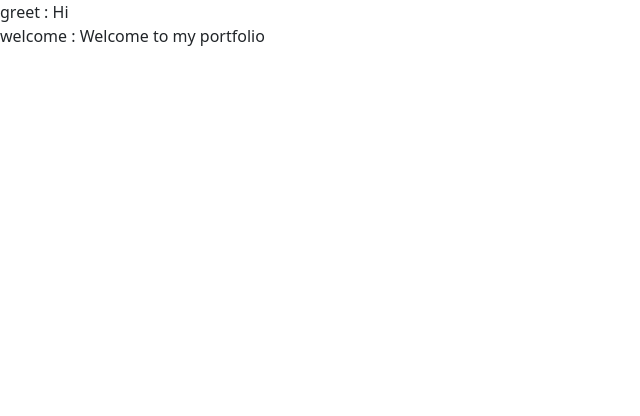
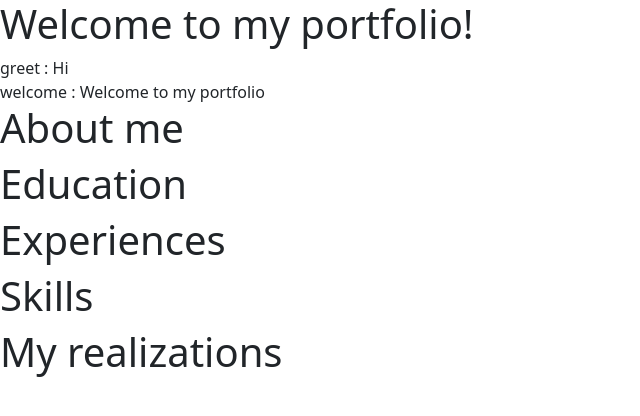
Before and after one commit to melohan/portfolio, a Vue app in the folder custom-portfolio/: page / in a window 1280 px wide. Shown: the top 416 px of the page, without its empty margins (0-640 px from the left). Built offline with nearby package versions, Linux system fonts and the light colour scheme.

Commit message:
Create of a component for each section of the portfolio

```diff
--- a/custom-portfolio/src/App.vue
+++ b/custom-portfolio/src/App.vue
@@ -1,10 +1,20 @@
 <script setup>
 import { defineComponent } from 'vue'
 import Home from './components/Home.vue'
+import About from './components/About.vue'
+import Education from './components/Education.vue'
+import Experiences from './components/Education.vue'
+import Skills from './components/Skills.vue'
+import Realizations from './components/Realizations.vue'
 </script>
 
 <template>
   <div id="app">
-     <Home />
+     <Home title="Welcome to my portfolio!" />
+     <About title="About me" />
+     <Education title="Education" />
+     <Experiences title="Experiences" />
+     <Skills title="Skills" />
+     <Realizations title="My realizations" />
   </div>
 </template>
--- /dev/null
+++ b/custom-portfolio/src/components/About.vue
@@ -0,0 +1,14 @@
+<script setup>
+defineProps({
+  title: {
+    type: String,
+    required: true
+  }
+})
+</script>
+
+<template>
+  <div id="app">
+     <h1>{{ title }}</h1>
+  </div>
+</template>
--- /dev/null
+++ b/custom-portfolio/src/components/Education.vue
@@ -0,0 +1,14 @@
+<script setup>
+defineProps({
+  title: {
+    type: String,
+    required: true
+  }
+})
+</script>
+
+<template>
+  <div id="app">
+     <h1>{{ title }}</h1>
+  </div>
+</template>
--- a/custom-portfolio/src/components/Home.vue
+++ b/custom-portfolio/src/components/Home.vue
@@ -2,11 +2,24 @@
 import { defineComponent } from 'vue'
 import homeData from '../assets/data/home.json'
 
+// Props
+// -------------------------------------------
+defineProps({
+  title: {
+    type: String,
+    required: true
+  }
+})
+
+// Load data for this page
+// -------------------------------------------
 const homeContent = homeData;
+
 </script>
 
 <template>
   <div id="app">
+    <h1>{{ title }}</h1>
      <div v-for="(value, key) in homeData" :key="key">
         {{ key }} : {{ value }}
     </div>
--- /dev/null
+++ b/custom-portfolio/src/components/Realizations.vue
@@ -0,0 +1,14 @@
+<script setup>
+defineProps({
+  title: {
+    type: String,
+    required: true
+  }
+})
+</script>
+
+<template>
+  <div id="app">
+     <h1>{{ title }}</h1>
+  </div>
+</template>
--- /dev/null
+++ b/custom-portfolio/src/components/Skills.vue
@@ -0,0 +1,14 @@
+<script setup>
+defineProps({
+  title: {
+    type: String,
+    required: true
+  }
+})
+</script>
+
+<template>
+  <div id="app">
+     <h1>{{ title }}</h1>
+  </div>
+</template>
```
Also changed, not shown: custom-portfolio/src/components/Experiences.vue (added, +14 -0 lines).
